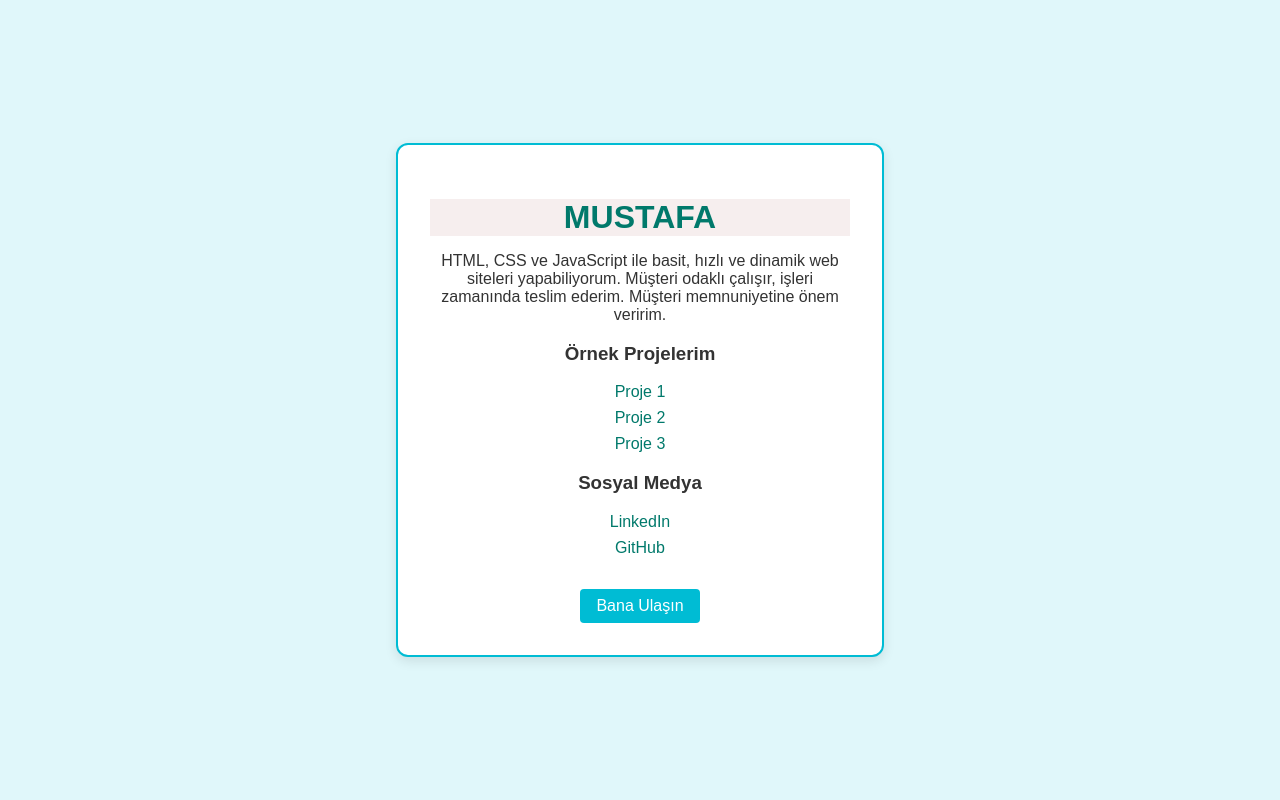
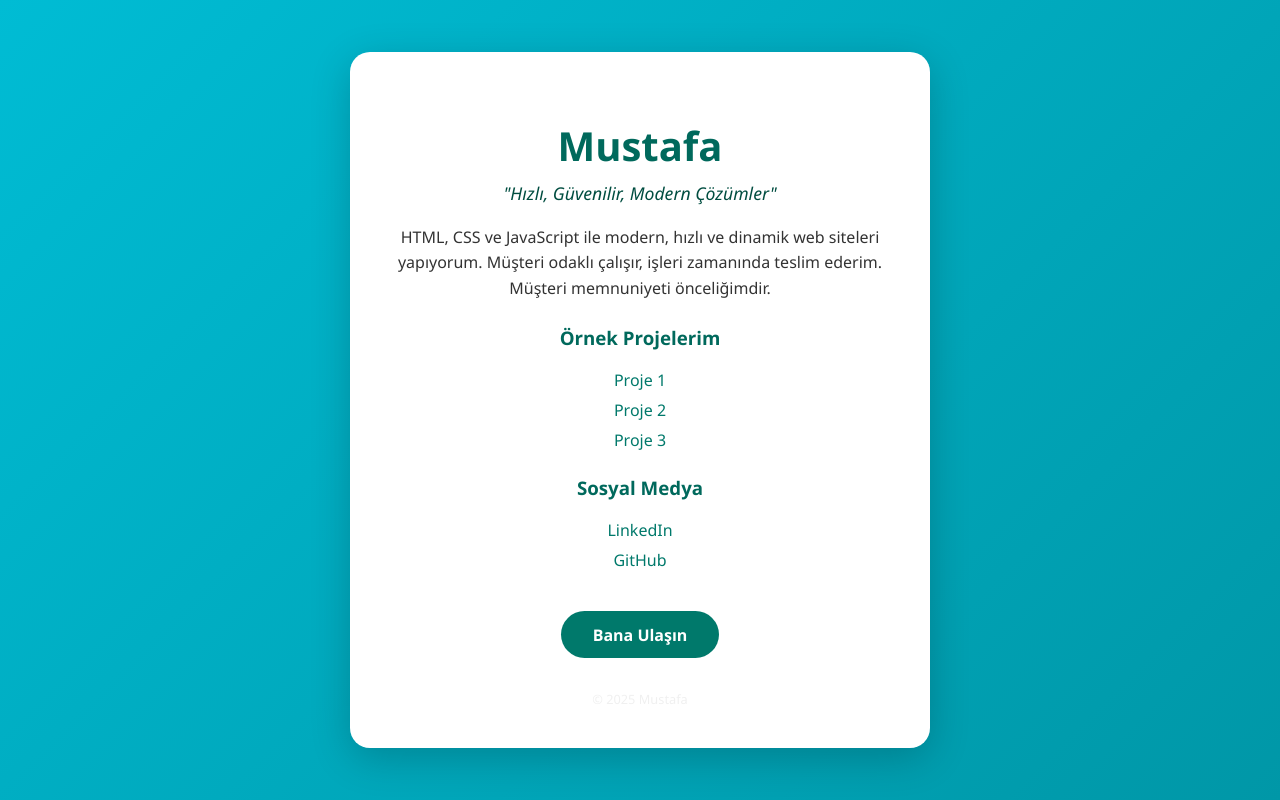
Before and after one commit to WebGelistiricisi/portfolio, a plain HTML site: page index.html in a window 1280 px wide. Drawn offline with Linux system fonts and the light colour scheme.

Commit message:
Update index.html

```diff
--- a/index.html
+++ b/index.html
@@ -6,37 +6,49 @@
   <title>Mustafa - Web Geliştirici</title>
   <style>
     body {
-      font-family: Arial, sans-serif;
-      background: #e0f7fa;
+      font-family: 'Segoe UI', Tahoma, Geneva, Verdana, sans-serif;
+      background: linear-gradient(135deg, #00bcd4, #0097a7);
       color: #333;
       margin: 0;
       padding: 0;
       display: flex;
       justify-content: center;
       align-items: center;
-      height: 100vh;
+      min-height: 100vh;
     }
     .card {
       background: #ffffff;
-      padding: 2rem;
-      border-radius: 12px;
-      box-shadow: 0 4px 12px rgba(0,0,0,0.1);
+      padding: 2.5rem;
+      border-radius: 20px;
+      box-shadow: 0 10px 40px rgba(0,0,0,0.2);
       text-align: center;
-      max-width: 420px;
-      border: 2px solid #00bcd4;
+      max-width: 500px;
+      border: none;
     }
     h1 {
-      color: #00796b;
+      color: #00695c;
       margin-bottom: 0.5rem;
-      background: #7001;
+      font-size: 2.5rem;
+    }
+    .slogan {
+      font-style: italic;
+      color: #004d40;
+      margin-bottom: 1.2rem;
+      font-size: 1.1rem;
     }
     p {
       margin-bottom: 1rem;
+      line-height: 1.6;
+      font-size: 1rem;
+    }
+    h3 {
+      margin-top: 1.5rem;
+      color: #00695c;
     }
     ul {
       list-style: none;
       padding: 0;
-      margin-bottom: 1rem;
+      margin: 0.5rem 0 1rem 0;
     }
     li {
       margin: 0.5rem 0;
@@ -44,28 +56,38 @@
     a {
       color: #00796b;
       text-decoration: none;
+      transition: all 0.3s ease;
     }
     a:hover {
       text-decoration: underline;
+      color: #004d40;
     }
     a.button {
       display: inline-block;
-      padding: 0.5rem 1rem;
-      background: #00bcd4;
+      padding: 0.8rem 2rem;
+      background: #00796b;
       color: #fff;
       text-decoration: none;
-      border-radius: 4px;
-      margin-top: 1rem;
+      border-radius: 30px;
+      margin-top: 1.5rem;
+      transition: background 0.3s ease;
+      font-weight: bold;
     }
     a.button:hover {
-      background: #0097a7;
+      background: #004d40;
+    }
+    footer {
+      margin-top: 2rem;
+      font-size: 0.8rem;
+      color: #f0f0f0;
     }
   </style>
 </head>
 <body>
   <div class="card">
-    <h1>MUSTAFA</h1>
-    <p>HTML, CSS ve JavaScript ile basit, hızlı ve dinamik web siteleri yapabiliyorum. Müşteri odaklı çalışır, işleri zamanında teslim ederim. Müşteri memnuniyetine önem veririm.</p>
+    <h1>Mustafa</h1>
+    <div class="slogan">"Hızlı, Güvenilir, Modern Çözümler"</div>
+    <p>HTML, CSS ve JavaScript ile modern, hızlı ve dinamik web siteleri yapıyorum. Müşteri odaklı çalışır, işleri zamanında teslim ederim. Müşteri memnuniyeti önceliğimdir.</p>
 
     <h3>Örnek Projelerim</h3>
     <ul>
@@ -81,6 +103,8 @@
     </ul>
 
     <a class="button" href="mailto:webgelistiricisiweb@gmail.com">Bana Ulaşın</a>
+
+    <footer>© 2025 Mustafa</footer>
   </div>
 </body>
 </html>
```
